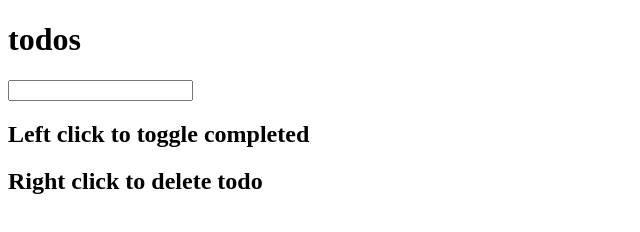
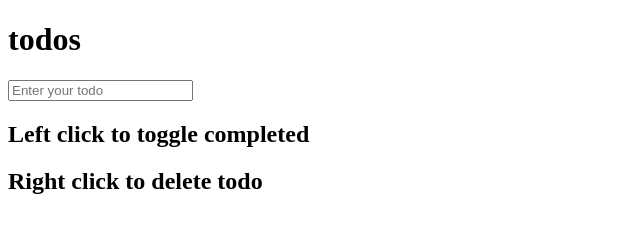
Before and after one commit to isnekki/TodoList, a plain HTML site: page index.html in a window 1280 px wide. Shown: the full height of the page, 0-640 px from the left. Drawn offline with Linux system fonts and the light colour scheme.

Commit message:
add placeholder to todo input

```diff
--- a/index.html
+++ b/index.html
@@ -15,7 +15,7 @@
         </div>
         <div class="todoContainer">
             <form>
-                <input type="text" class="todoInput">
+                <input type="text" class="todoInput" placeholder="Enter your todo">
             </form>
         </div>
         <footer>
```
